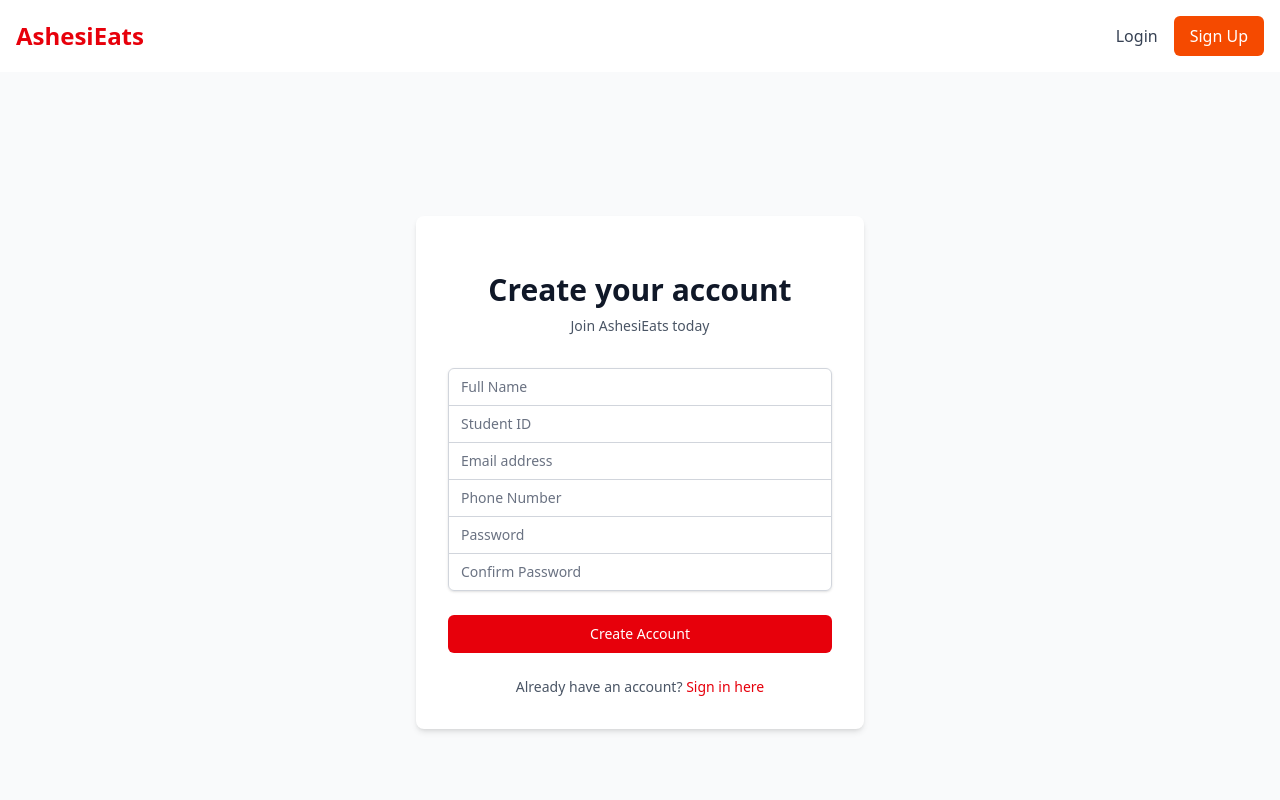
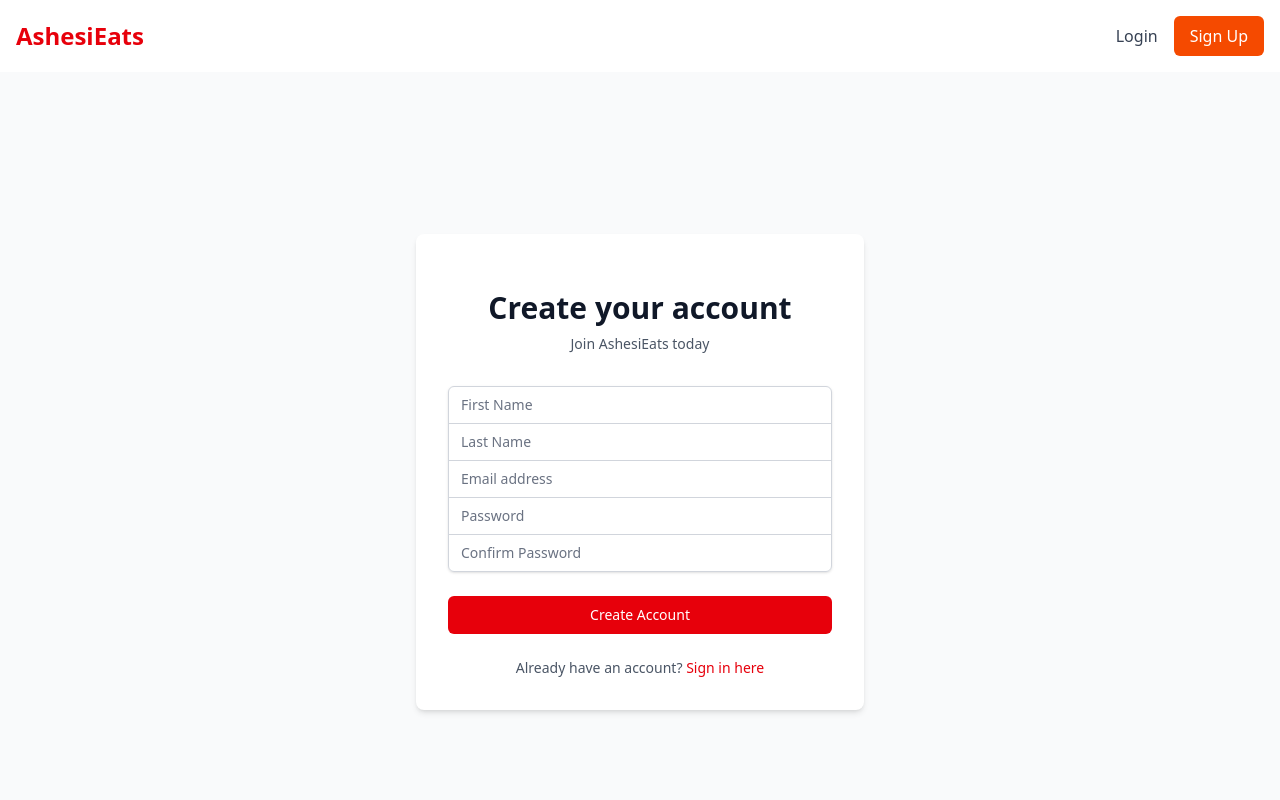
Before and after one commit to Kirk-kud/swe_cafe, a React (Vite) app: page /signup in a window 1280 px wide. Shown: the top 800 px of the page. Built offline with nearby package versions, Linux system fonts and the light colour scheme.

Commit message:
Modified the form for the sign up

```diff
--- a/src/pages/Signup.jsx
+++ b/src/pages/Signup.jsx
@@ -3,12 +3,11 @@ import { Link, useNavigate } from 'react-router-dom';
 
 const Signup = () => {
   const [formData, setFormData] = useState({
-    fullName: '',
+    firstName: '',
+    lastName: '',
     email: '',
     password: '',
     confirmPassword: '',
-    studentId: '',
-    phoneNumber: '',
   });
   const [error, setError] = useState('');
   const navigate = useNavigate();
@@ -60,28 +59,28 @@ const Signup = () => {
         <form className="mt-8 space-y-6" onSubmit={handleSubmit}>
           <div className="rounded-md shadow-sm -space-y-px">
             <div>
-              <label htmlFor="fullName" className="sr-only">Full Name</label>
+              <label htmlFor="firstName" className="sr-only">First Name</label>
               <input
-                id="fullName"
-                name="fullName"
+                id="firstName"
+                name="firstName"
                 type="text"
                 required
                 className="appearance-none rounded-none relative block w-full px-3 py-2 border border-gray-300 placeholder-gray-500 text-gray-900 rounded-t-md focus:outline-none focus:ring-red-500 focus:border-red-500 focus:z-10 sm:text-sm"
-                placeholder="Full Name"
-                value={formData.fullName}
+                placeholder="First Name"
+                value={formData.firstName}
                 onChange={handleChange}
               />
             </div>
             <div>
-              <label htmlFor="studentId" className="sr-only">Student ID</label>
+              <label htmlFor="lastName" className="sr-only">Last Name</label>
               <input
-                id="studentId"
-                name="studentId"
+                id="lastName"
+                name="lastName"
                 type="text"
                 required
                 className="appearance-none rounded-none relative block w-full px-3 py-2 border border-gray-300 placeholder-gray-500 text-gray-900 focus:outline-none focus:ring-red-500 focus:border-red-500 focus:z-10 sm:text-sm"
-                placeholder="Student ID"
-                value={formData.studentId}
+                placeholder="Last Name"
+                value={formData.lastName}
                 onChange={handleChange}
               />
             </div>
@@ -95,19 +94,6 @@ const Signup = () => {
                 className="appearance-none rounded-none relative block w-full px-3 py-2 border border-gray-300 placeholder-gray-500 text-gray-900 focus:outline-none focus:ring-red-500 focus:border-red-500 focus:z-10 sm:text-sm"
                 placeholder="Email address"
                 value={formData.email}
-                onChange={handleChange}
-              />
-            </div>
-            <div>
-              <label htmlFor="phoneNumber" className="sr-only">Phone Number</label>
-              <input
-                id="phoneNumber"
-                name="phoneNumber"
-                type="tel"
-                required
-                className="appearance-none rounded-none relative block w-full px-3 py-2 border border-gray-300 placeholder-gray-500 text-gray-900 focus:outline-none focus:ring-red-500 focus:border-red-500 focus:z-10 sm:text-sm"
-                placeholder="Phone Number"
-                value={formData.phoneNumber}
                 onChange={handleChange}
               />
             </div>
```
Also changed, not shown: 1 other file (tests, documents, lock files or other folders).
